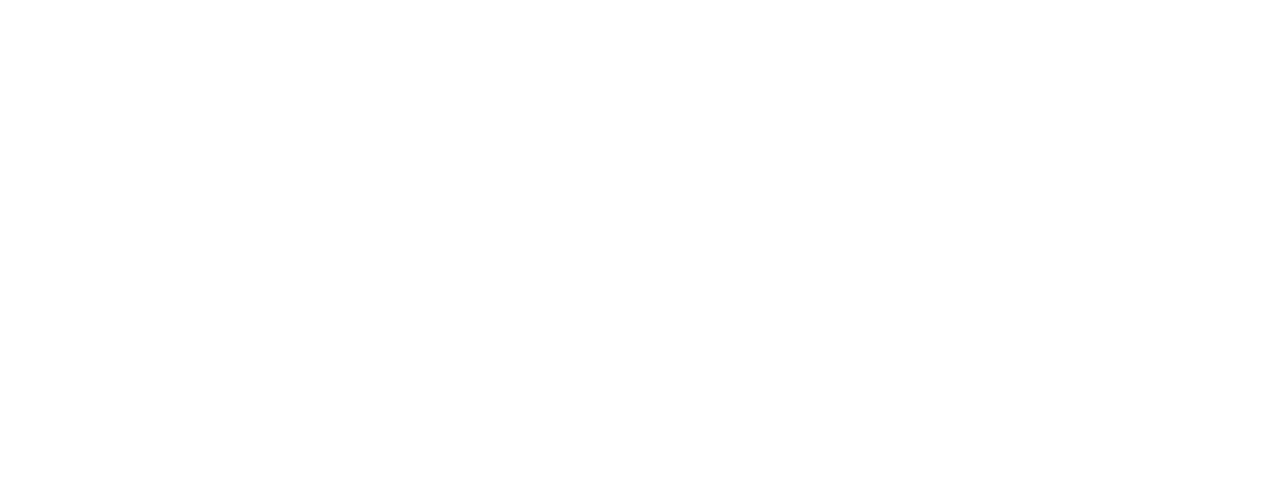
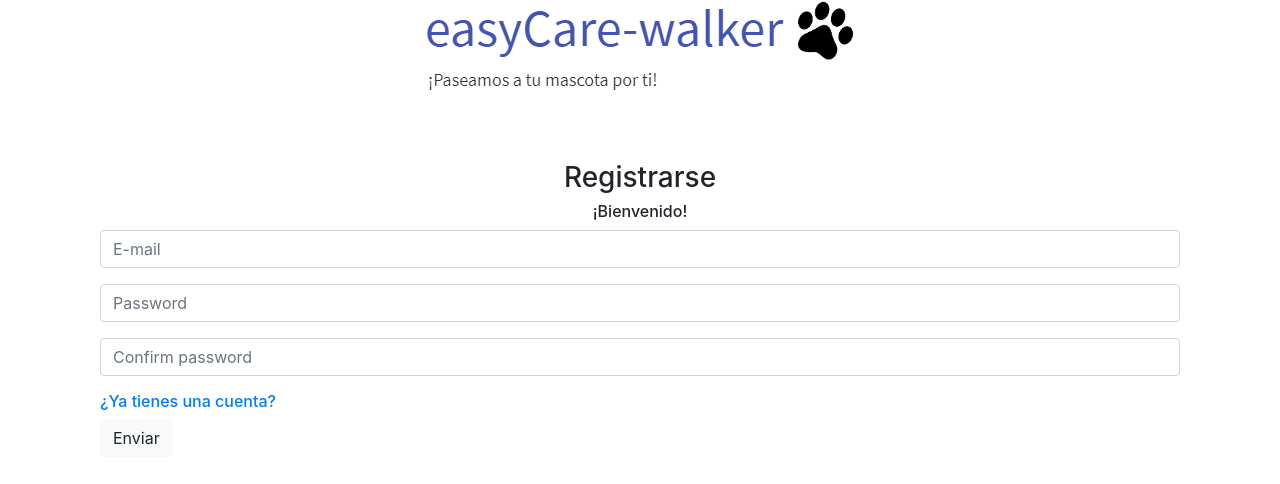
Before and after one commit to Nattpalacios/easyCareApp-paseadores, a React (Create React App) app: page /register in a window 1280 px wide. Shown: the top 484 px of the page. Built offline with nearby package versions, Linux system fonts and the light colour scheme; no server answers.

Commit message:
Avanzando registro

```diff
--- a/src/components/login/login.css
+++ b/src/components/login/login.css
@@ -1,4 +1,4 @@
 .content{
-    margin-top: 20%;
+    margin-top: 6%;
     align-content: center;
 }
--- a/src/components/login/login.js
+++ b/src/components/login/login.js
@@ -5,7 +5,7 @@
 import LoginService from '../../services/loginService';
 
 import './login.css';
-import { ACCESS_TOKEN } from '../../constants';
+import { ACCESS_TOKEN } from '../../constants/index';
 
 export default class Login extends Component{
 
--- a/src/components/register/register.js
+++ b/src/components/register/register.js
@@ -1,11 +1,61 @@
 import React, { Component } from 'react';
+
+import LoginService from '../../services/loginService';
+
+import Logo from '../logo/logo';
 
 export default class Register extends Component{
 
+    constructor(){
+        super();
+        this.verificarAutenticacion = this.verificarAutenticacion.bind(this);
+        this.validacionCorrecta = this.validacionCorrecta.bind(this);
+        this.validacionIncorrecta = this.validacionIncorrecta.bind(this);
+
+        this.verificarAutenticacion();
+
+    }
+
+    verificarAutenticacion = function(e) {
+        var servicio = new LoginService();
+        servicio.validate(this.validacionCorrecta,this.validacionIncorrecta);
+    }
+
+    validacionCorrecta = function() {
+        console.log("redireccionando...");
+        window.location="/";
+    }
+
+    validacionIncorrecta = function() {
+
+    }
+
+
     render(){
         return(
-            <div>
-                Hola, register
+            <div className="container">
+                <div className="">
+                    <Logo/>
+                </div>
+                <div className="content">
+                    <center>
+                        <h3>Registrarse</h3>
+                        <h6>¡Bienvenido!</h6>
+                    </center>
+                </div>
+                <div>
+                    <div className="form-group">
+                        <input type="email" className="form-control" placeholder="E-mail"></input>
+                    </div>
+                    <div className="form-group">
+                        <input type="password" className="form-control" placeholder="Password"></input>
+                    </div>
+                    <div className="form-group">
+                        <input type="password" className="form-control" placeholder="Confirm password"></input>
+                    </div>
+                    <a href="/iniciarSesion"><h6>¿Ya tienes una cuenta?</h6></a>
+                    <button className="btn btn-light">Enviar</button>
+                </div>
             </div>
         );
     }
--- a/src/components/sectionLogin/sectionLogin.js
+++ b/src/components/sectionLogin/sectionLogin.js
@@ -2,7 +2,7 @@
 
 import './sectionLogin.css';
 import LoginService from '../../services/loginService';
-import { ACCESS_TOKEN } from '../../constants';
+import { ACCESS_TOKEN } from '../../constants/index';
 
 export default class SectionLogin extends Component{
 
--- a/src/components/templates/template.js
+++ b/src/components/templates/template.js
@@ -20,7 +20,7 @@
                     </div>
                 </Route>
 
-                <Route exact path="/registro">
+                <Route exact path="/register">
                     <div className="container">
                         <Register/>
                     </div>
```
